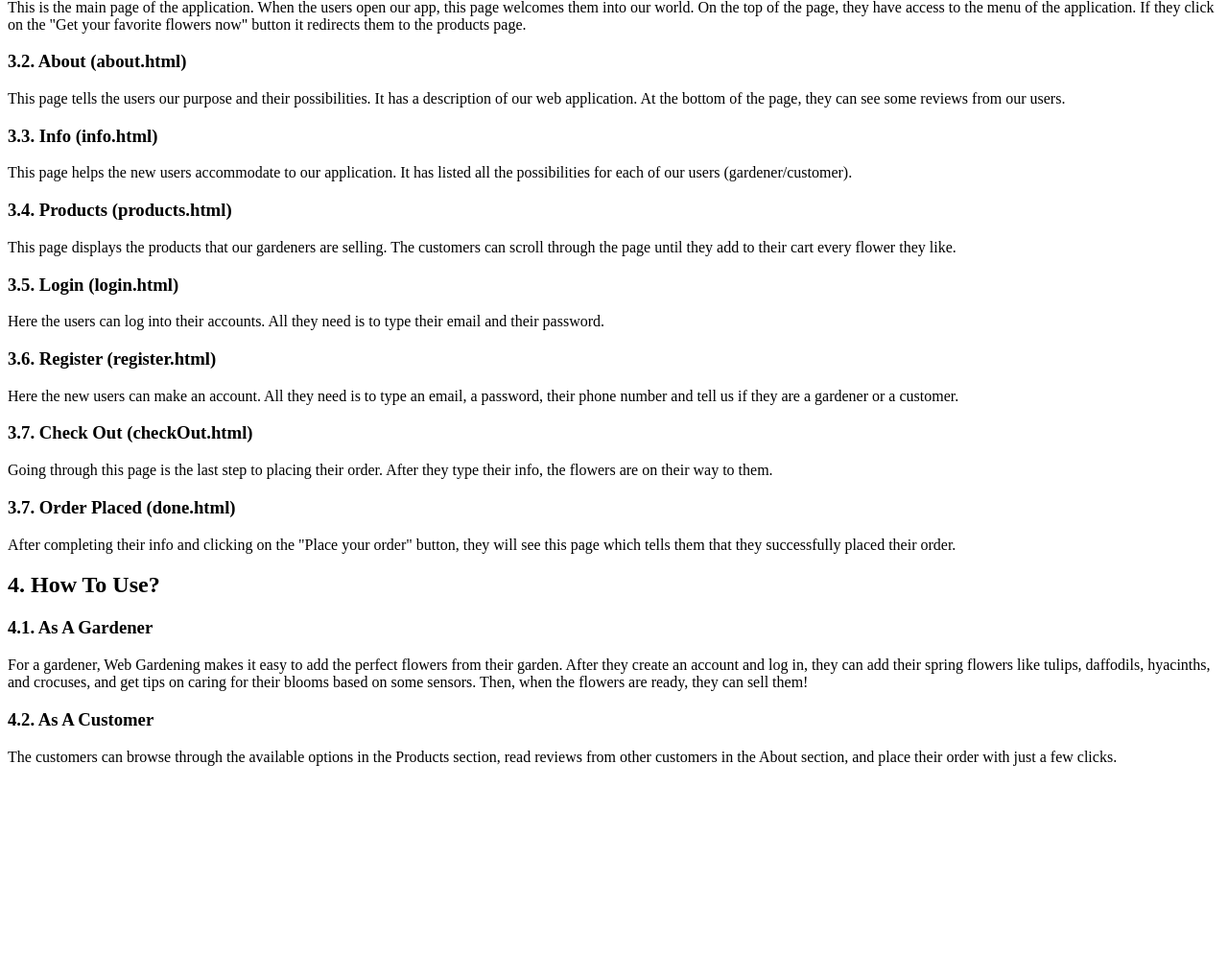
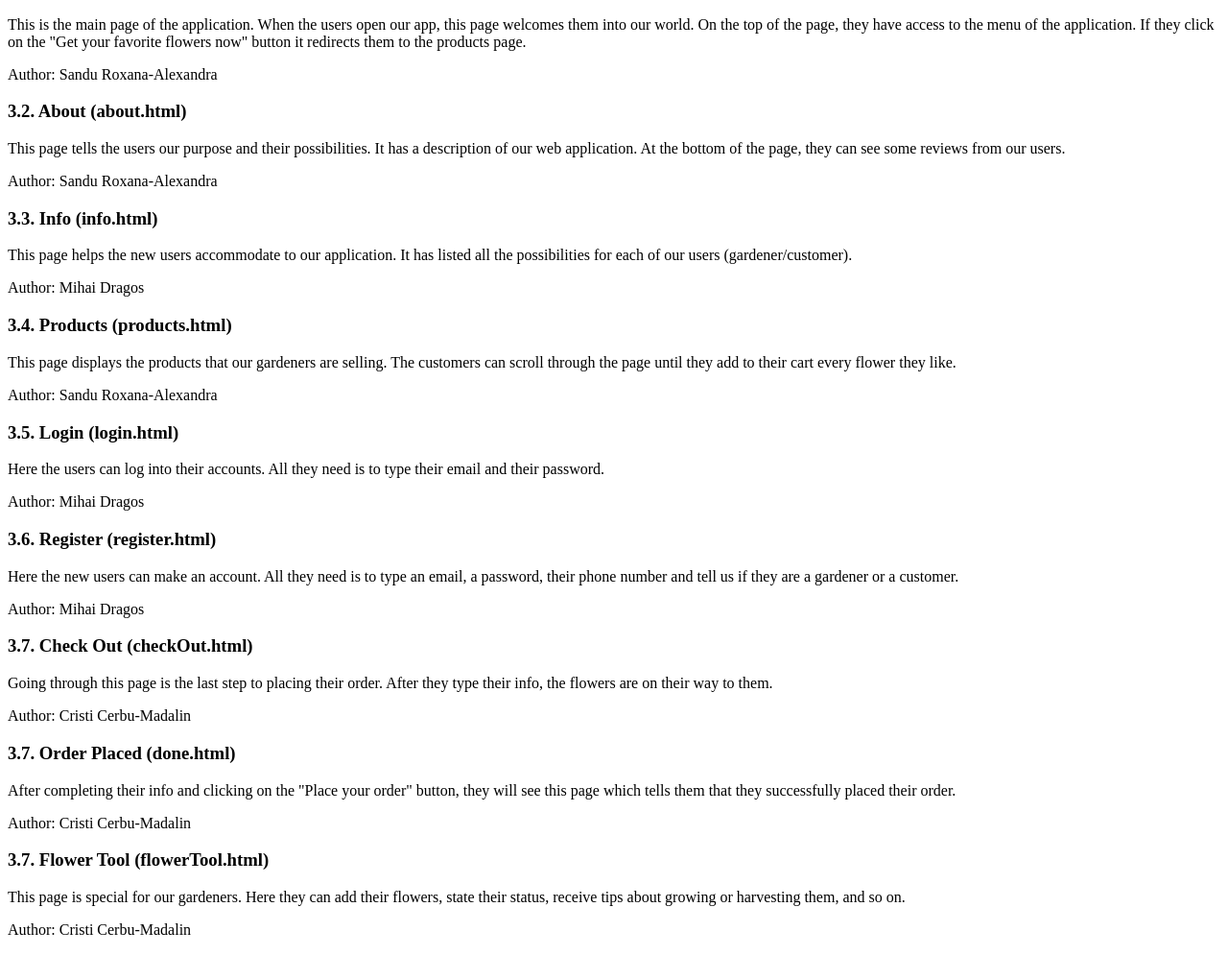
Before and after one commit to RoxanaSandu21/Tw, a plain HTML site: page doc.html in a window 1280 px wide. Shown: the part 1124-2119 px from the top of the page at 96% size. Before the commit the page ends 1938 px from the top, so only its background shows below. Drawn offline with Linux system fonts and the light colour scheme.

Commit message:
Update doc.html

```diff
--- a/doc.html
+++ b/doc.html
@@ -57,6 +57,9 @@
 
 <ul>
 <li class="toclevel-1 tocsection-1"><a href="#Done"><span class="tocnumber">3.8</span> <span class="toctext">Order Placed</span></a></li></ul>
+
+<ul>
+<li class="toclevel-1 tocsection-1"><a href="#FowerTool"><span class="tocnumber">3.9</span> <span class="toctext">Fower Tool</span></a></li></ul>
 </li></ul>
 
 
@@ -94,34 +97,47 @@
 <h3><span id="HomePage"></span><span class="mw-headline" id="HomePage">3.1.Home Page (index.html)</span></h3>
 <p>This is the main page of the application. When the users open our app, this page welcomes them into our world. On the top of the page, they have access to the menu of the application. If they click on the "Get your favorite flowers now" button it redirects them to the products page.
 </p>
+<p>Author: Sandu Roxana-Alexandra</p>
 
 <h3><span id="About"></span><span class="mw-headline" id="About (about.html)">3.2. About (about.html)</span></h3>
 <p>This page tells the users our purpose and their possibilities. It has a description of our web application. At the bottom of the page, they can see some reviews from our users.
 </p>
+<p>Author: Sandu Roxana-Alexandra</p>
 
 <h3><span id="Info"></span><span class="mw-headline" id="Info">3.3. Info (info.html)</span></h3>
 <p>This page helps the new users accommodate to our application. It has listed all the possibilities for each of our users (gardener/customer).
 </p>
+<p>Author: Mihai Dragos</p>
 
 <h3><span id="Products"></span><span class="mw-headline" id="Products">3.4. Products (products.html)</span></h3>
 <p>This page displays the products that our gardeners are selling. The customers can scroll through the page until they add to their cart every flower they like.
 </p>
+<p>Author: Sandu Roxana-Alexandra</p>
 
 <h3><span id="Login"></span><span class="mw-headline" id="Login">3.5. Login (login.html)</span></h3>
 <p>Here the users can log into their accounts. All they need is to type their email and their password.
 </p>
+<p>Author: Mihai Dragos</p>
 
 <h3><span id="Register"></span><span class="mw-headline" id="Register">3.6. Register (register.html)</span></h3>
 <p>Here the new users can make an account. All they need is to type an email, a password, their phone number and tell us if they are a gardener or a customer.
 </p>
+<p>Author: Mihai Dragos</p>
 
 <h3><span id="CheckOut"></span><span class="mw-headline" id="CheckOut">3.7. Check Out (checkOut.html)</span></h3>
 <p>Going through this page is the last step to placing their order. After they type their info, the flowers are on their way to them.
 </p>
+<p>Author: Cristi Cerbu-Madalin</p>
 
 <h3><span id="Done"></span><span class="mw-headline" id="Done">3.7. Order Placed (done.html)</span></h3>
 <p>After completing their info and clicking on the "Place your order" button, they will see this page which tells them that they successfully placed their order.
 </p>
+<p>Author: Cristi Cerbu-Madalin</p>
+
+<h3><span id="FlowerTool"></span><span class="mw-headline" id="FlowerTool">3.7. Flower Tool (flowerTool.html)</span></h3>
+<p>This page is special for our gardeners. Here they can add their flowers, state their status, receive tips about growing or harvesting them, and so on.
+</p>
+<p>Author: Cristi Cerbu-Madalin</p>
 
 
 <h2><span id="HowToUse?"></span><span class="mw-headline" id="HowToUse?">4. How To Use?</span></h2>
```
